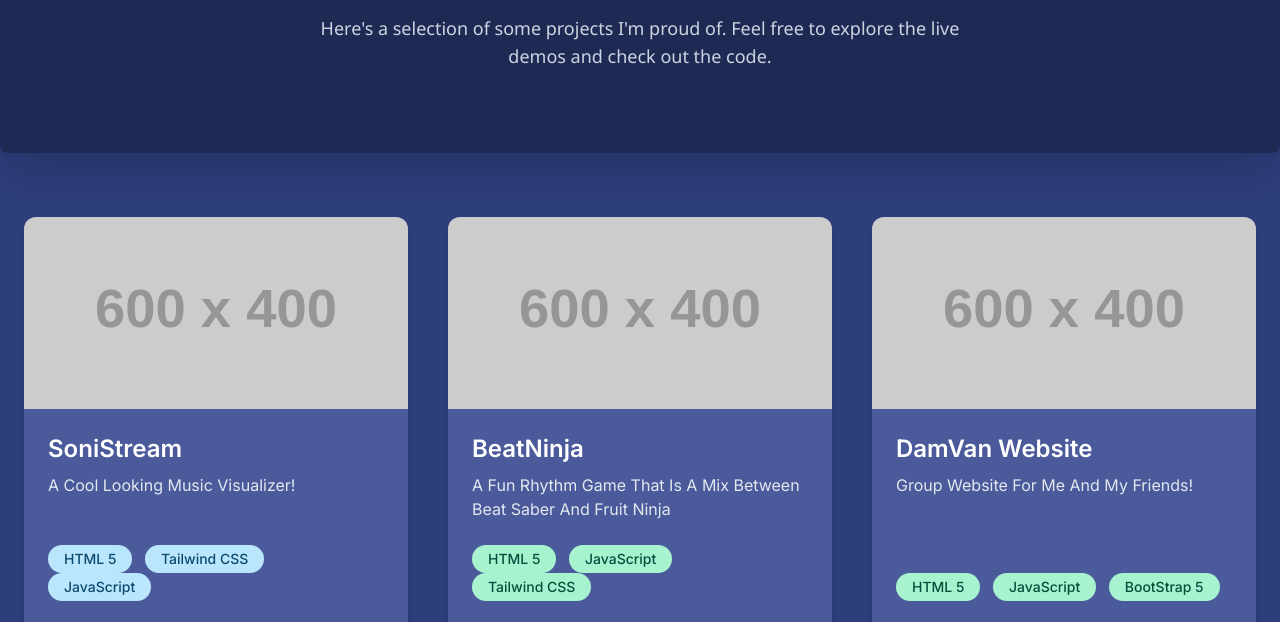
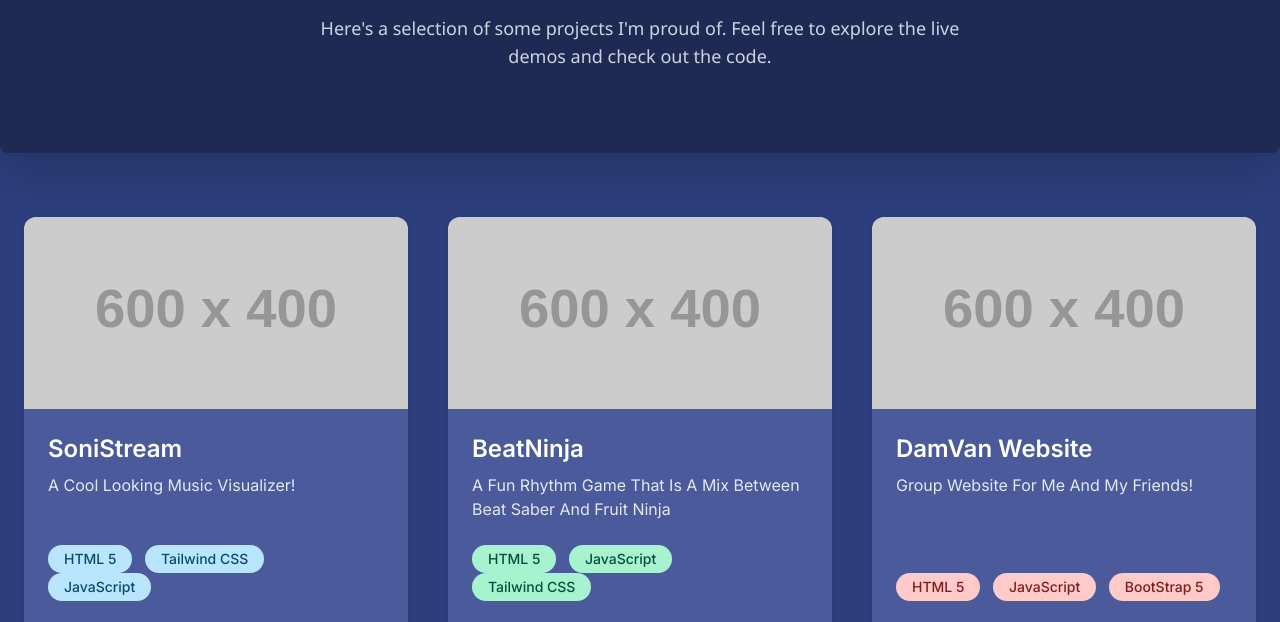
Before and after one commit to avpxxd/website, a plain HTML site: page projects.html in a window 1280 px wide. Shown: the part 323-945 px from the top of the page. Drawn offline with nearby package versions, Linux system fonts and the light colour scheme; placeholder pictures from the web are drawn by us.

Commit message:
Update projects.html

```diff
--- a/projects.html
+++ b/projects.html
@@ -117,9 +117,9 @@
                     <h3 class="text-2xl font-semibold mb-2 text-white">DamVan Website</h3>
                     <p class="text-slate-200 mb-4 flex-grow">Group Website For Me And My Friends!</p>
                     <div class="mb-4">
-                        <span class="inline-block bg-emerald-200 text-emerald-900 text-sm font-medium mr-2 px-3 py-1 rounded-full">HTML 5</span>
-                        <span class="inline-block bg-emerald-200 text-emerald-900 text-sm font-medium mr-2 px-3 py-1 rounded-full">JavaScript</span>
-                        <span class="inline-block bg-emerald-200 text-emerald-900 text-sm font-medium mr-2 px-3 py-1 rounded-full">BootStrap 5</span>
+                        <span class="inline-block bg-red-200 text-red-900 text-sm font-medium mr-2 px-3 py-1 rounded-full">HTML 5</span>
+                        <span class="inline-block bg-red-200 text-red-900 text-sm font-medium mr-2 px-3 py-1 rounded-full">JavaScript</span>
+                        <span class="inline-block bg-red-200 text-red-900 text-sm font-medium mr-2 px-3 py-1 rounded-full">BootStrap 5</span>
                     </div>
                     <div class="mt-auto flex justify-between items-center">
                         <a href="https://www.damvan.ca/" class="text-sky-300 hover:text-sky-100 font-medium transition-colors">Visit Website &rarr;</a>
```
